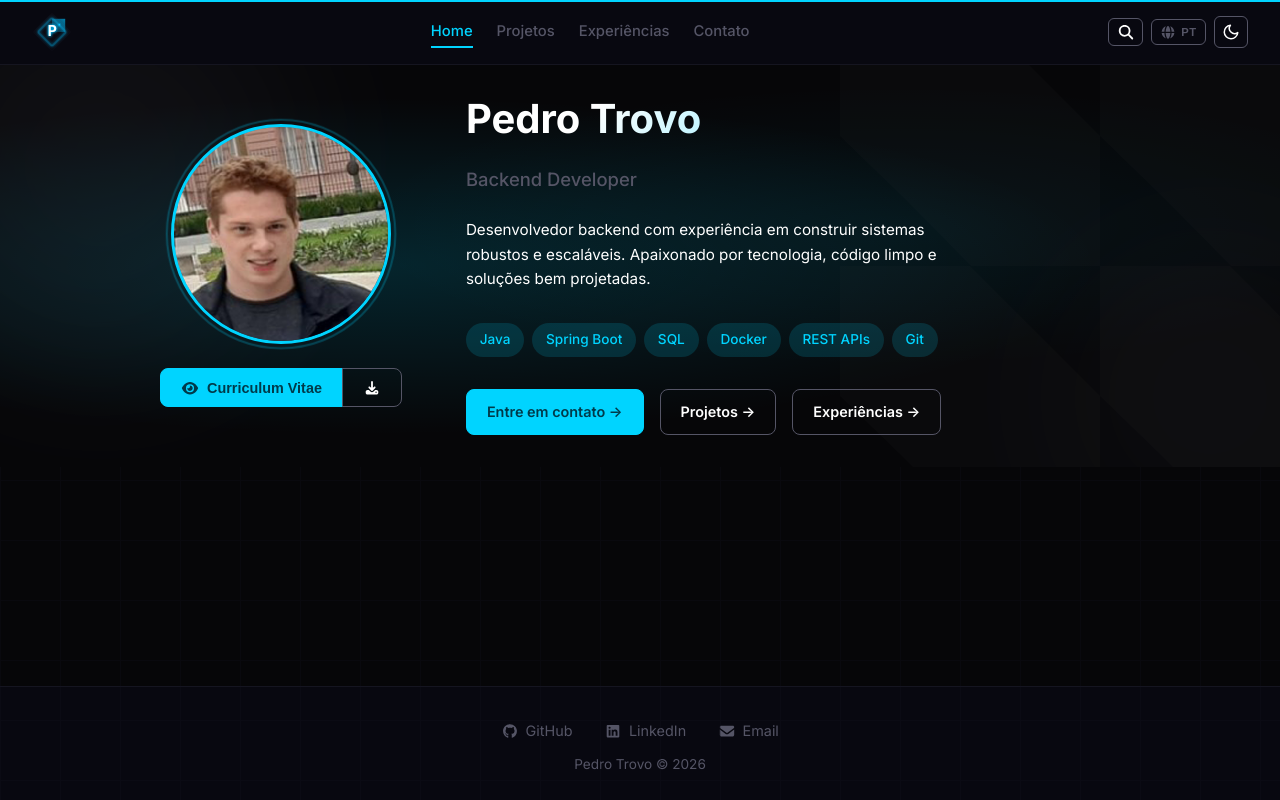
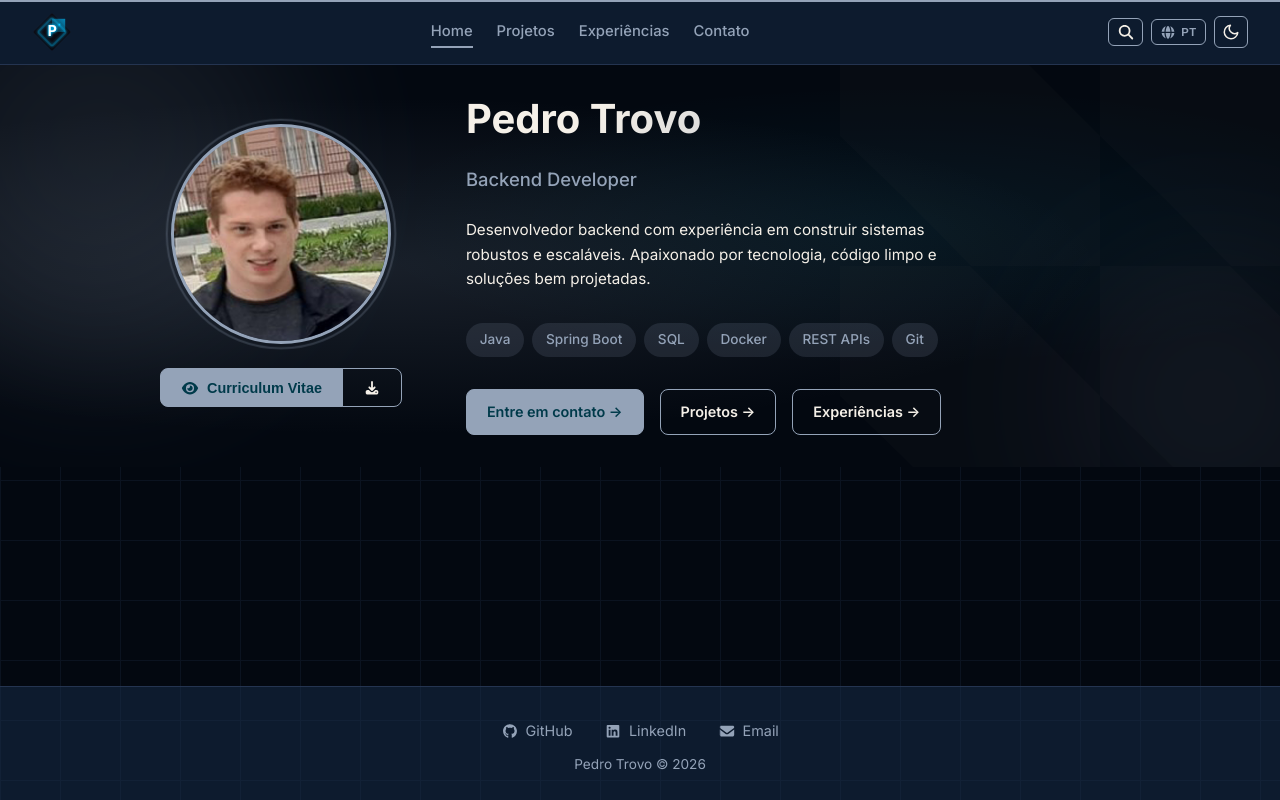
Before and after one commit to pedro-Trovo/Portfolio-pedro-trovo, a React (Vite) app: page / in a window 1280 px wide. Built offline with nearby package versions, Linux system fonts and the light colour scheme.

Commit message:
feat: atualiza paleta de cores para marinho e prata
Nova paleta escura com fundo #030810, seções #060D1F,
cards #0D1B2E e acentos prata #94A3B8. Modo claro com
fundos claros e acento navy #060D1F.

```diff
--- a/src/styles/palette.css
+++ b/src/styles/palette.css
@@ -1,8 +1,3 @@
-/* ============================================
-   Paleta de Cores — Pedro Trovo Portfolio
-   Extraída do banner @bannerPedroTrovo.svg
-   ============================================ */
-
 @font-face {
   font-family: 'Plus Jakarta Sans';
   src: url('/fonts/plus-jakarta-sans/PlusJakartaSans-VariableFont_wght.ttf') format('truetype');
@@ -27,35 +22,38 @@
   --font-mono:    'Fira Code', 'Consolas', monospace;
 
   /* --- Backgrounds --- */
-  --color-bg-primary:    #060608; /* Deep Void   — fundo principal da página   */
-  --color-bg-card:       #080810; /* Card Dark   — cards e seções              */
-  --color-bg-subtle:     #0d0d15; /* Subtle Navy — elementos sobrepostos       */
+  --color-bg-primary:  #030810; /* Page bg        */
+  --color-bg-section:  #060D1F; /* Section / hero */
+  --color-bg-card:     #0D1B2E; /* Cards / modais */
+  --color-bg-subtle:   #152038; /* Inputs / badges */
 
   /* --- Borders & Dividers --- */
-  --color-border:        #151520; /* Border Mist — bordas, linhas divisórias   */
+  --color-border:      #243450;
 
   /* --- Text --- */
-  --color-text-primary:  #ffffff; /* Pure White  — títulos e texto principal   */
-  --color-text-muted:    #555566; /* Slate Gray  — subtítulos, metadados       */
+  --color-text-primary: #F5F0E8; /* Off-white   */
+  --color-text-muted:   #94A3B8; /* Silver/gray */
 
-  /* --- Accent --- */
-  --color-accent:        #00d4ff; /* Cyan Accent — links, CTAs, destaques      */
-  --color-accent-dim:    #00d4ff26; /* Cyan 15%  — fundos de badges, hovers    */
+  /* --- Accent (Silver) --- */
+  --color-accent:       #94A3B8;
+  --color-accent-dim:   #94A3B826;
 
 }
 
 :root.light {
 
-  --color-bg-primary:    #f5f5f7;
-  --color-bg-card:       #ffffff;
-  --color-bg-subtle:     #e8e8ed;
-  --color-border:        #d4d4d8;
-  --color-text-primary:  #1a1a2e;
-  --color-text-muted:    #6b7280;
-  --color-accent:        #0099cc;
-  --color-accent-dim:    #00a3cc1a;
+  --color-bg-primary:  #F8F9FB;
+  --color-bg-section:  #EEF2F8;
+  --color-bg-card:     #E2E8F2;
+  --color-bg-subtle:   #D4DCEA;
+  --color-border:      #B0BECC;
+  --color-text-primary: #060D1F;
+  --color-text-muted:  #94A3B8;
+  --color-accent:      #060D1F;
+  --color-accent-dim:  #060D1F1A;
 
 }
+
 
 /* ============================================
    Tokens de uso rápido
@@ -63,6 +61,7 @@
 
 /* Backgrounds */
 .bg-primary  { background-color: var(--color-bg-primary); }
+.bg-section  { background-color: var(--color-bg-section); }
 .bg-card     { background-color: var(--color-bg-card); }
 .bg-subtle   { background-color: var(--color-bg-subtle); }
 
@@ -75,19 +74,5 @@
 .text-accent  { color: var(--color-accent); }
 
 /* Accent fills */
-.bg-accent     { background-color: var(--color-accent); color: #003a4a; }
+.bg-accent     { background-color: var(--color-accent); }
 .bg-accent-dim { background-color: var(--color-accent-dim); }
-
-/* ============================================
-   Referência rápida
-   ============================================
-
-   #060608  Deep Void   → background da página
-   #080810  Card Dark   → cards, modais, sections
-   #0d0d15  Subtle Navy → overlays, elementos flutuantes
-   #151520  Border Mist → bordas, hr, divisores
-   #555566  Slate Gray  → texto secundário, labels, placeholders
-   #ffffff  Pure White  → headings, texto de destaque
-   #00d4ff  Cyan Accent → links, hover, CTAs, tags de tech
-
-   ============================================ */
```
